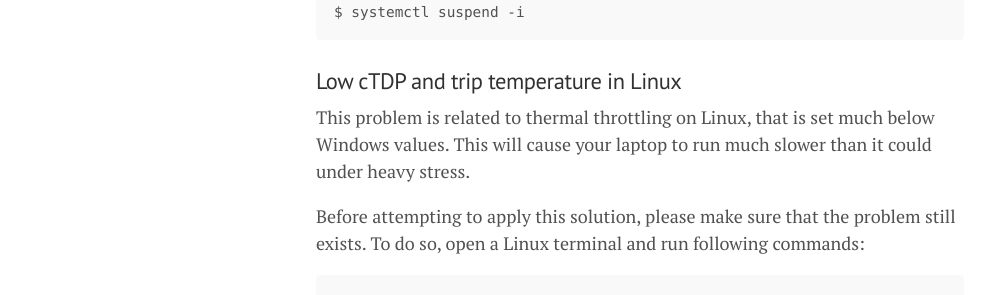
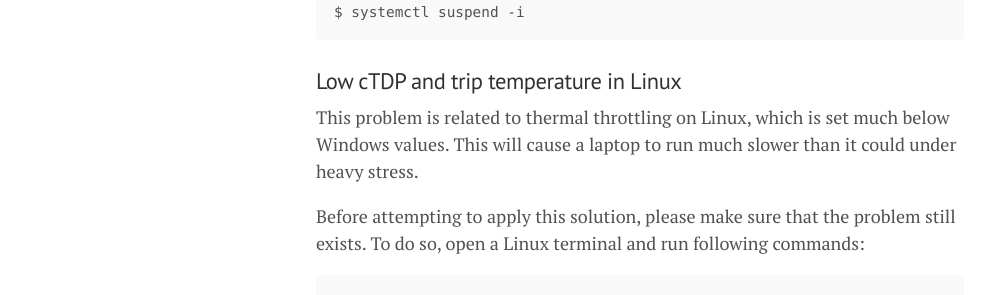
Before and after one commit to lgeurts/lgeurts.github.io, a Jekyll site: the page built from _posts/2021-10-15-ubuntu-setup-notes-for-x1-carbon-gen8.md, in a window 1280 px wide and 900 px high, scrolled down 337 px. Shown: the part 155-450 px from the top of the window, without its empty margins (0-988 px from the left). Built offline with Jekyll 4.4.1, drawn with Linux system fonts in a browser that asks for light colours; nearby versions of some CDN libraries; comment, search, counter and statistics services are not loaded.

Commit message:
Update 2021-10-15-ubuntu-setup-notes-for-x1-carbon-gen8.md

````diff
--- a/_posts/2021-10-15-ubuntu-setup-notes-for-x1-carbon-gen8.md
+++ b/_posts/2021-10-15-ubuntu-setup-notes-for-x1-carbon-gen8.md
@@ -21,7 +21,7 @@
 ```
 ### Low cTDP and trip temperature in Linux
 
-This problem is related to thermal throttling on Linux, that is set much below Windows values. This will cause your laptop to run much slower than it could under heavy stress.
+This problem is related to thermal throttling on Linux, which is set much below Windows values. This will cause a laptop to run much slower than it could under heavy stress.
 
 Before attempting to apply this solution, please make sure that the problem still exists. To do so, open a Linux terminal and run following commands:
 ```
````
